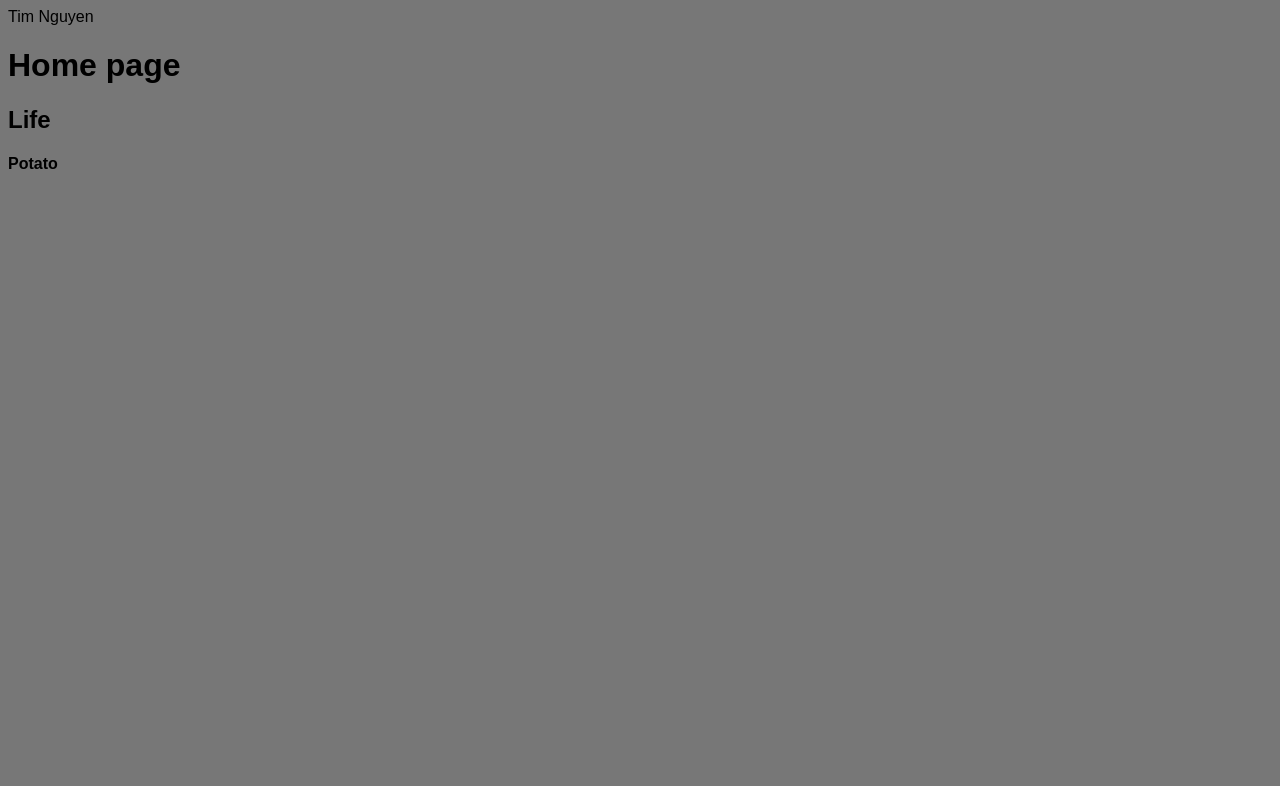
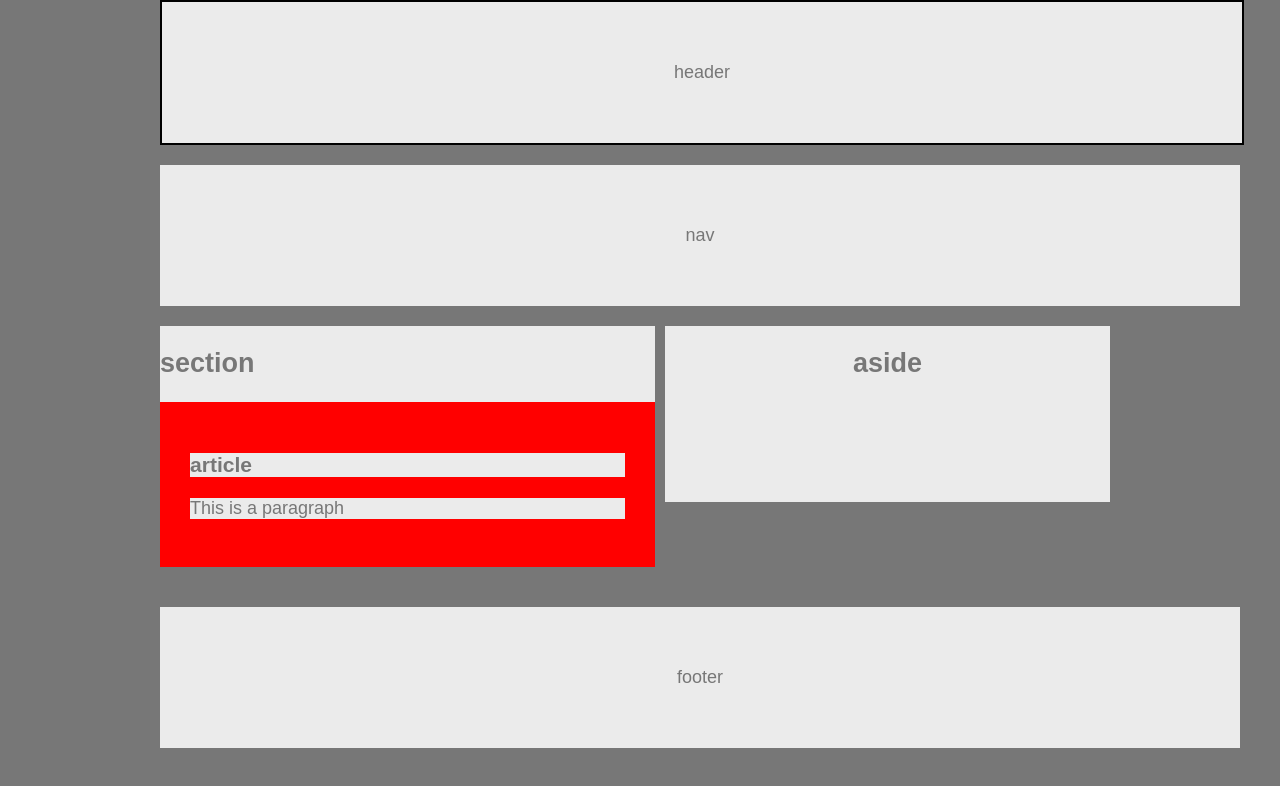
Before and after one commit to TimeWiseStudios/HW-Wirefame, a plain HTML site: page index.html in a window 1280 px wide. Drawn offline with Linux system fonts and the light colour scheme.

Commit message:
Version 1.2 - Website
Added more coding

```diff
--- a/index.html
+++ b/index.html
@@ -1,22 +1,25 @@
-<html>
-    <head>Tim Nguyen</head>
-<link rel="stylesheet" href="./style.css">
-    <nav>
-
-    </nav>
-    <div class="container">
-
-        <div class="row">
-            <div class=
-        </div>
-    </div>
-    <h1>Home page</h1>
+<!DOCTYPE html>
+<html lang="en">
+<head>
+    <link rel="stylesheet" href="style.css">
+    <meta charset="UTF-8">
+    <meta name="viewport" content="width=device-width, initial-scale=1.0">
+    <meta http-equiv="X-UA-Compatible" content="ie=edge">
+    <title>Tim Nguyen</title>
+</head>
+<body>
+    <header>header</header>
+    <nav>nav</nav>
+    <section>
+        <h1>section</h1>
+        <article>
+            <h1>article</h1>
+            <p>This is a paragraph</p>
+        </article>
+    </section>
     <aside>
-        <h1>Life</h1>
-<Section>
-    <article>
-        <h1>Potato</h1>
-    </article>
-</Section>
+        <h2>aside</h2>
     </aside>
+    <footer>footer</footer>
+</body>
 </html>
--- a/style.css
+++ b/style.css
@@ -1,20 +1,60 @@
 body {
-    background-color: #777;
-    font-family: 'Arial';
-    font-size: "18px";
-    width: "960px";
-    color: "#777";
-}
-head {
-    text-align: center;
-    background-color: "#ebebeb";
+    font-family: "Arial", "Helvetica Neue", "sans-serif";
+    color: #777777;
+    background: #777777;
+    width: 960px;
+    font-size: 18px;
+    margin: 0 auto;
+ }
 
-}
-h1 {
-    color: "#777";
-    background-color: "#ebebeb";
-}
-p {
-    color: "#777";
-    background-color: #777;
-}
+ header, nav, section , aside, footer {
+     background: #ebebeb;
+ }
+
+ article {
+     color: #ebebeb;
+     background:red;
+     padding: 30px;
+ }
+
+ h1, p {
+     color: #777777;
+     background: #ebebeb;
+ }
+
+ section {
+     width: 495px;
+     float: left;
+     margin-right: 10px;
+ }
+
+ header {
+     width: 100%;
+     border: 2px solid black;
+     margin: 0 auto 20px;
+     padding: 60px;
+     text-align: center;
+ }
+
+ nav {
+     width: 100%;
+     margin: 0 auto 20px;
+     padding: 60px;
+     text-align: center;
+ }
+
+ aside {
+     max-width: 445px;
+     width: 100%;
+     float: left;
+     text-align: center;
+     padding-bottom: 100px;
+ }
+
+ footer {
+     width: 100%;
+     float: left;
+     margin-top: 40px;
+     padding: 60px;
+     text-align: center;
+ }
```
